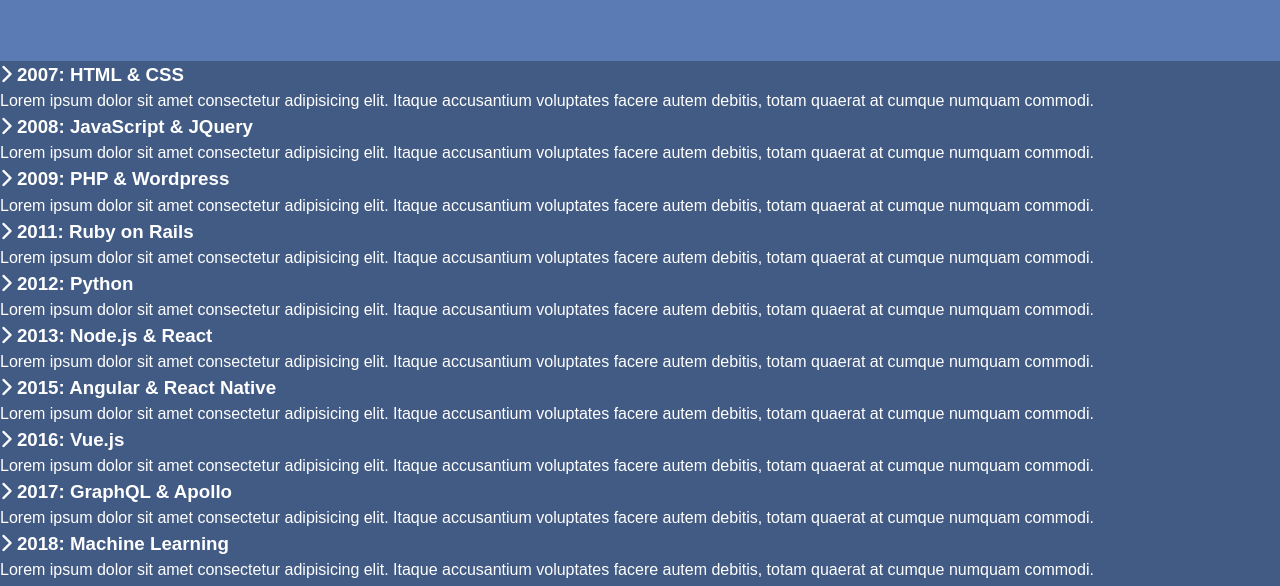
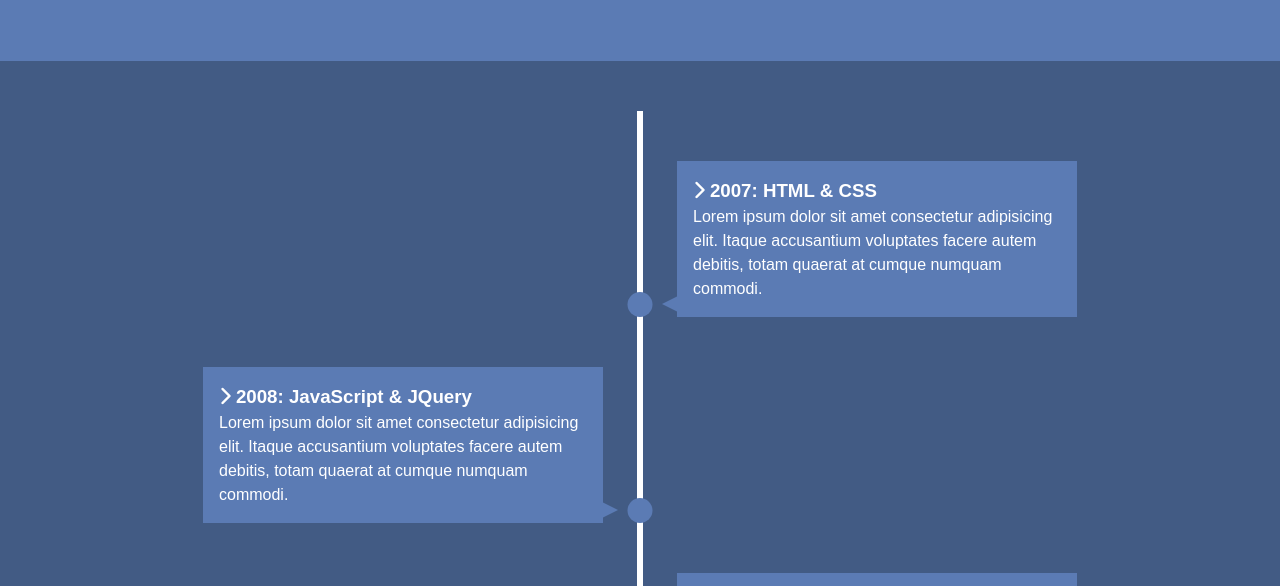
Before and after one commit to emre1n/html-css-projects, a plain HTML site: page 05-knowledge-resume/index.html in a window 1280 px wide. Shown: the part 150-736 px from the top of the page. Drawn offline with Linux system fonts and the light colour scheme.

Commit message:
add boxes and arrows

```diff
--- a/05-knowledge-resume/style.css
+++ b/05-knowledge-resume/style.css
@@ -32,3 +32,76 @@
 h1 {
   font-size: 2.3rem;
 }
+
+#timeline ul {
+  background: var(--primary-color);
+  padding: 50px 0;
+}
+
+/* Create Line */
+#timeline ul li {
+  list-style: none;
+  position: relative;
+  width: 6px;
+  margin: 0 auto;
+  padding-top: 50px;
+  background: #fff;
+}
+
+/* Boxes */
+#timeline ul li div {
+  position: relative;
+  bottom: 0;
+  width: 400px;
+  padding: 1rem;
+  background: var(--secondary-color);
+  transition: all 0.5s ease-in-out;
+}
+
+/* Right Side */
+#timeline ul li:nth-child(odd) div {
+  left: 40px;
+}
+
+/* Right Side */
+#timeline ul li:nth-child(even) div {
+  left: -434px;
+}
+
+/* Dots */
+#timeline ul li::after {
+  content: '';
+  position: absolute;
+  left: 50%;
+  bottom: 0;
+  width: 25px;
+  height: 25px;
+  background: var(--secondary-color);
+  transform: translateX(-50%);
+  border-radius: 50%;
+  transition: background 0.5s ease-in-out;
+}
+
+/* Arrows Base */
+#timeline div::before {
+  content: '';
+  position: absolute;
+  bottom: 5px;
+  width: 0;
+  height: 0;
+  border-style: solid;
+}
+
+/* Right Side Arrows */
+#timeline ul li:nth-child(odd) div:before {
+  left: -15px;
+  border-width: 8px 16px 8px 0;
+  border-color: transparent var(--secondary-color) transparent transparent;
+}
+
+/* Left Side Arrows */
+#timeline ul li:nth-child(even) div:before {
+  right: -15px;
+  border-width: 8px 0 8px 16px;
+  border-color: transparent transparent transparent var(--secondary-color);
+}
```
